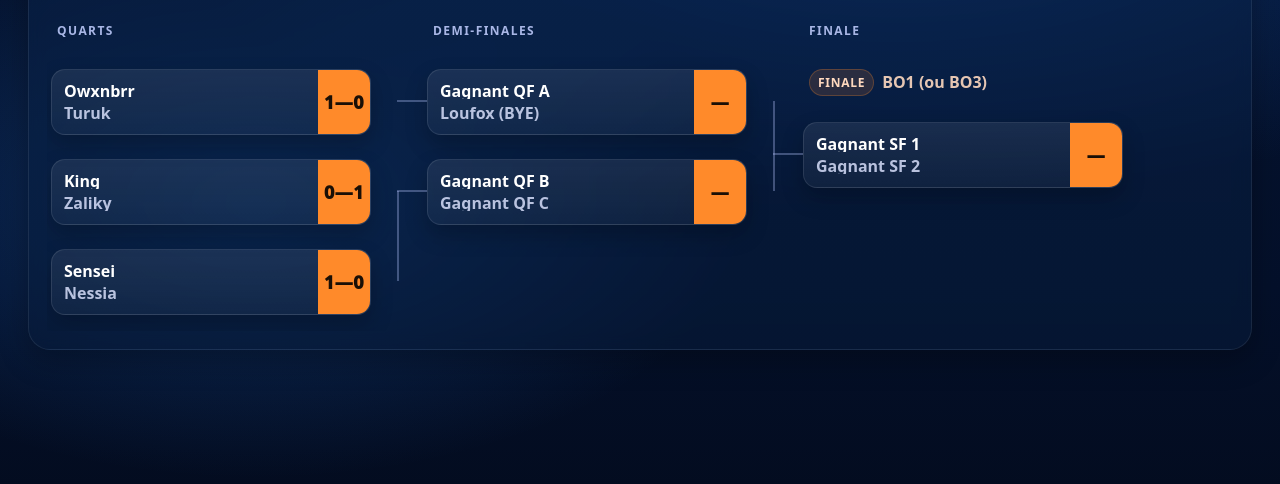
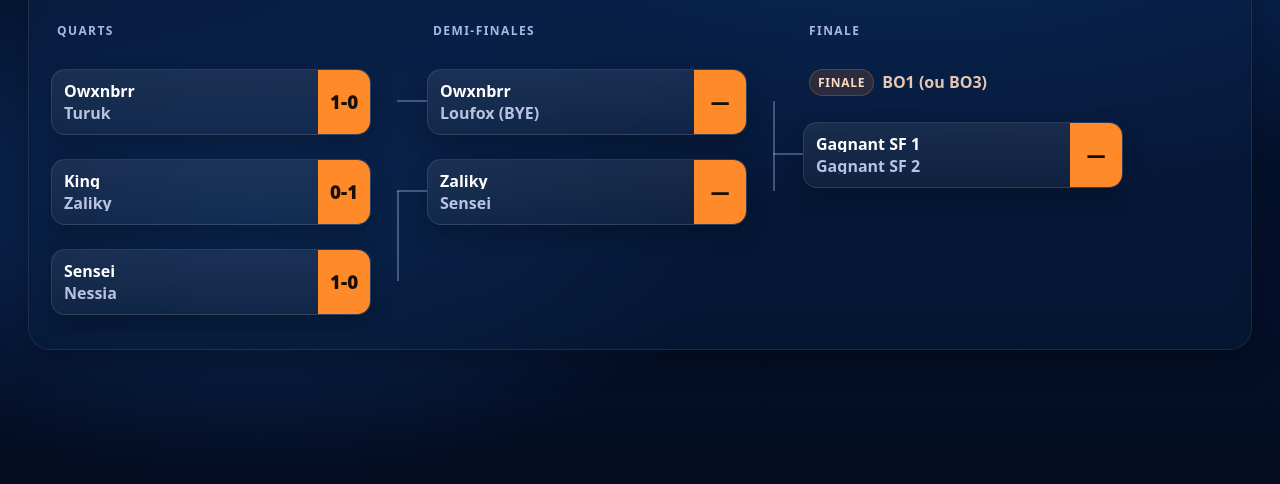
Before and after one commit to Owxnbrr/Bracket-pokemon, a plain HTML site: page index.html in a window 1280 px wide. Shown: the part 310-794 px from the top of the page. Drawn offline with Linux system fonts and the light colour scheme.

Commit message:
Update scores

```diff
--- a/index.html
+++ b/index.html
@@ -301,14 +301,18 @@ if (is6) {
 }
 
 if (is7) {
-  round1.push(makeMatch(players[idx++], players[idx++], "QF A", "1—0"));
-  round1.push(makeMatch(players[idx++], players[idx++], "QF B", "0—1"));
-  round1.push(makeMatch(players[idx++], players[idx++], "QF C", "1—0"));
+  round1.push(makeMatch(players[idx++], players[idx++], "QF A", "1-0", "a")); // a = joueur du haut
+  round1.push(makeMatch(players[idx++], players[idx++], "QF B", "0-1", "b")); // b = joueur du bas
+  round1.push(makeMatch(players[idx++], players[idx++], "QF C", "1-0", "a"));
 
   const bye = players[idx++];
 
-  const semi1 = makeMatch("Gagnant QF A", bye + " (BYE)", "SF 1", "—");
-  const semi2 = makeMatch("Gagnant QF B", "Gagnant QF C", "SF 2", "—");
+  const qfA_w = getWinner(round1[0]);
+  const qfB_w = getWinner(round1[1]);
+  const qfC_w = getWinner(round1[2]);
+
+  const semi1 = makeMatch(qfA_w, bye + " (BYE)", "SF 1", "—");
+  const semi2 = makeMatch(qfB_w, qfC_w, "SF 2", "—");
 
   renderBracket([
     round1,
@@ -316,6 +320,7 @@ if (is7) {
     [makeMatch("Gagnant SF 1", "Gagnant SF 2", "FINALE", "—")]
   ]);
 }
+
 
 
 // ------------ UI Render ------------
@@ -426,9 +431,10 @@ function drawConnectors(container){
 
 // ------------ Data helpers ------------
 
-function makeMatch(a,b,label,score){
-  return { a, b, label, score };
+function makeMatch(a, b, label, score, winner){
+  return { a, b, label, score, winner }; // winner = "a" ou "b"
 }
+
 
 function roundTitle(i, total){
   if (i === 0) return "Quarts";
@@ -442,6 +448,12 @@ function escapeHtml(str){
     '"':"&quot;","'":"&#039;"
   }[s]));
 }
+function getWinner(match){
+  if (match.winner === "a") return match.a;
+  if (match.winner === "b") return match.b;
+  return "Gagnant " + match.label;
+}
+
 </script>
 
 </body>
```
